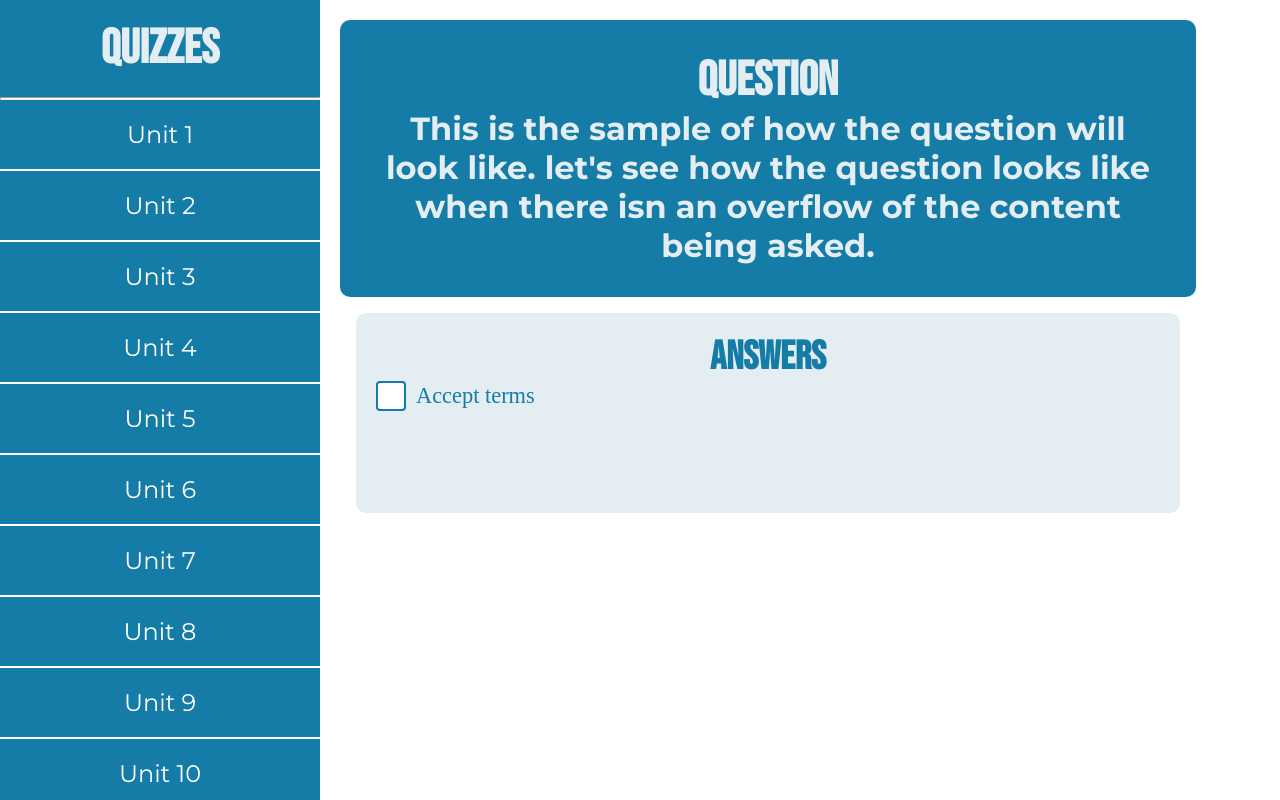
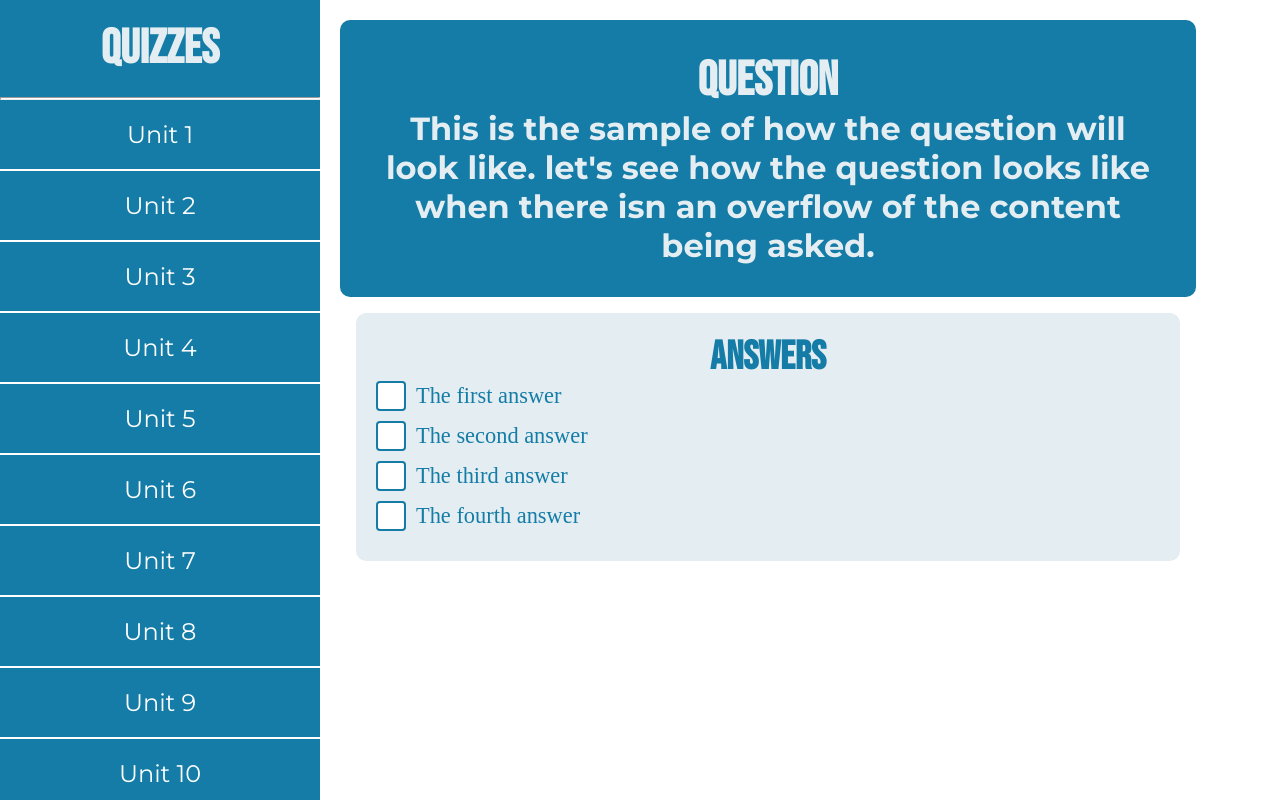
Before and after one commit to lewinskie254/RAG-Quiz-Generation-Frontend, a React (Vite) app: page / in a window 1280 px wide. Built offline with nearby package versions, Linux system fonts and the light colour scheme.

Commit message:
done with the top part of the question

```diff
--- /dev/null
+++ b/src/components/MultipleChoiceAnswer.jsx
@@ -0,0 +1,11 @@
+const MultipleChoiceAnswer = (props) => {
+    return (
+        <label class="check-container">
+            <input type="checkbox" id ={props.id} checked={props.checked || false} onChange={props.onChange} />
+            <span class="checkmark"></span>
+            {props.answer}
+        </label>
+    )
+}
+
+export default MultipleChoiceAnswer;
--- a/src/css/components.css
+++ b/src/css/components.css
@@ -405,6 +405,7 @@
   text-align: start;
   font-size: 1.5em;
   display: flex;
+  flex-direction: column;
 }
 
 .answer-check-box{
@@ -418,6 +419,7 @@
   cursor: pointer;
   gap: 10px;
   user-select: none;
+  margin-bottom: 10px;
 }
 
 /* Hide default checkbox */
--- a/src/pages/Quizzes.jsx
+++ b/src/pages/Quizzes.jsx
@@ -1,6 +1,7 @@
 import SidePanelBtn from "../components/SidePanelBtn";
 import Title from "../components/Title";
 import '../css/components.css';
+import MultipleChoiceAnswer from "../components/MultipleChoiceAnswer";
 
 const Quizzes = () => {
     return (
@@ -32,11 +33,10 @@ const Quizzes = () => {
                         <div className="answer-card">
                             <h2 className="answer-title">Answers</h2>
                             <div className="multiple-choice-answers">
-                                <label class="check-container">
-                                    <input type="checkbox" />
-                                    <span class="checkmark"></span>
-                                    Accept terms
-                                </label>
+                                <MultipleChoiceAnswer answer="The first answer"/>
+                                <MultipleChoiceAnswer answer="The second answer"/>
+                                <MultipleChoiceAnswer answer="The third answer"/>
+                                <MultipleChoiceAnswer answer="The fourth answer"/>
                             </div>
                         </div>
                     </div>
```
